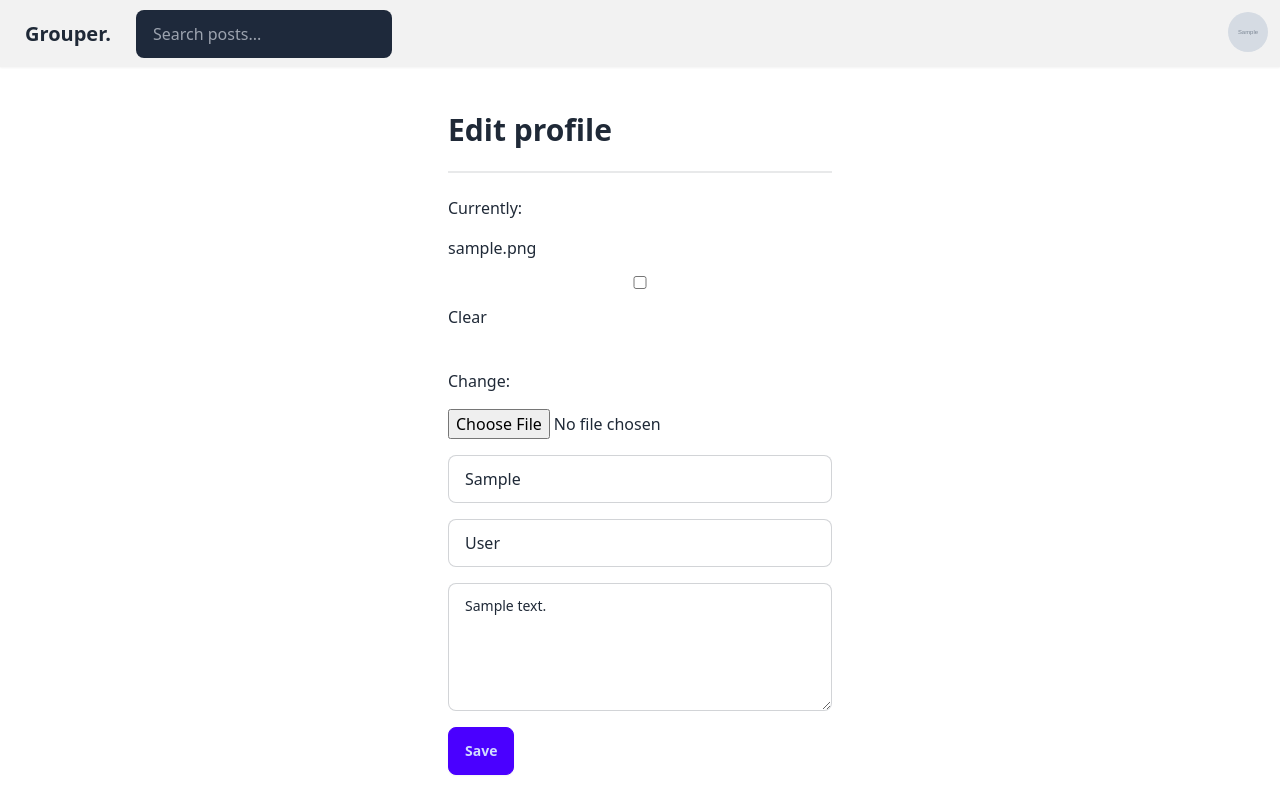
After one commit to soulgeo/grouper, a Django app: page /profileedit in a window 1280 px wide. The commit adds this page. Run offline with Django 5.2, Linux system fonts and the light colour scheme; a user stored in the database is signed in; tables that the repository leaves empty hold one stand-in row (values such as "Sample post"); grey boxes marked "Sample" are stand-in pictures; style sheets or scripts are compiled from the project's sources; some libraries are stand-ins or nearby versions.

Commit message:
edit profile page

```diff
--- /dev/null
+++ b/core/templates/edit_profile.html
@@ -0,0 +1,27 @@
+{% extends "master.html" %}
+{% load widget_tweaks %}
+{% load partials %}
+
+{% block title %}
+Edit Profile: {{ user.username }}
+{% endblock title %}
+
+{% block main %}
+<div class="font-bold text-3xl">
+    <h1>Edit profile</h1>
+</div>
+<div class="divider"></div>
+<div class="flex-1">
+    <form method="post" action="{% url 'edit_profile' %}">
+        {% csrf_token %}
+        <div class="flex gap-4 form-control">
+            {% render_field user_profile_form.image %}
+            {% render_field user_form.first_name placeholder="First Name" class="input input-bordered"%}
+            {% render_field user_form.last_name placeholder="Last Name" class="input input-bordered"%}
+            {% render_field user_profile_form.bio placeholder="A few things about yourself..." class="textarea textarea-bordered h-32" %}
+            {% render_field post_form.visibility class="select select-bordered w-32 max-w-xs" %}
+        </div>
+        <button type="submit" class="btn btn-primary mt-4">Save</button>
+    </form>
+</div>
+{% endblock main %}
--- a/core/urls.py
+++ b/core/urls.py
@@ -5,6 +5,7 @@ from . import views
 urlpatterns = [
     path('', views.index, name='home'),
     path('p/<str:username>/', views.profile, name='profile'),
+    path('profileedit', views.edit_profile, name='edit_profile'),
     path('search/', views.search_post, name='search'),
     path('contacts/', views.contacts, name='contacts'),
     path('submit-post', views.create_post, name='submit-post'),
--- a/core/views.py
+++ b/core/views.py
@@ -2,6 +2,7 @@ from django.contrib.auth.decorators import login_required
 from django.db.models import Q
 from django.shortcuts import get_object_or_404, redirect, render
 
+from users.forms import UserForm, UserProfileForm
 from users.models import UserProfile
 
 from .forms import PostContentForm, PostForm
@@ -31,6 +32,27 @@ def profile(request, username):
     )
     context = {"profile": profile}
     template = 'profile.html'
+    return render(request, template, context)
+
+
+@login_required
+def edit_profile(request):
+    user = request.user
+    profile = get_object_or_404(UserProfile, user=user)
+
+    if request.method == "POST":
+        user_form = UserForm(request.POST, instance=user)
+        user_profile_form = UserProfileForm(request.POST, request.FILES, instance=profile)
+        if user_form.is_valid() and user_profile_form.is_valid():
+            user_form.save()
+            user_profile_form.save()
+            return redirect("profile", username=user.username)
+    else:
+        user_form = UserForm(instance=user)
+        user_profile_form = UserProfileForm(instance=profile)
+
+    context = {"user_form": user_form, "user_profile_form": user_profile_form}
+    template = 'edit_profile.html'
     return render(request, template, context)
 
 
@@ -83,5 +105,4 @@ def create_post(request):
         else:
             print("Form errors:", post_form.errors, post_content_form.errors)
             return redirect("/")  # Or render a template with errors
-    else:
-        return redirect("/accounts/")
+    return redirect("/accounts/")
--- a/templates/navbar.html
+++ b/templates/navbar.html
@@ -11,7 +11,7 @@
         <div class="dropdown dropdown-end">
           <div tabindex="0" role="button" class="btn btn-ghost btn-circle avatar">
             <div class="w-10 rounded-full">
-              <img alt="Tailwind CSS Navbar component" src="{{ user.profile.image_url }}" />
+                <img alt="{{ user.username }}" src="{{ user.profile.image_url }}" />
             </div>
           </div>
           <ul
--- a/users/forms.py
+++ b/users/forms.py
@@ -2,7 +2,7 @@ from django import forms
 from django_countries.fields import CountryField
 from django_countries.widgets import CountrySelectWidget
 
-from .models import UserProfile
+from .models import User, UserProfile
 
 
 class SignupForm(forms.Form):
@@ -25,3 +25,15 @@ class SignupForm(forms.Form):
         profile = UserProfile(user=user)
         profile.country = self.cleaned_data.get('country', '')
         profile.save()
+
+
+class UserForm(forms.ModelForm):
+    class Meta:
+        model = User
+        fields = ["first_name", "last_name"]
+
+
+class UserProfileForm(forms.ModelForm):
+    class Meta:
+        model = UserProfile
+        fields = ["image", "country", "bio", "birth_date"]
```
Also changed, not shown: core/templates/index.html (+7 -7 lines), core/templates/profile.html (+7 -5 lines).
